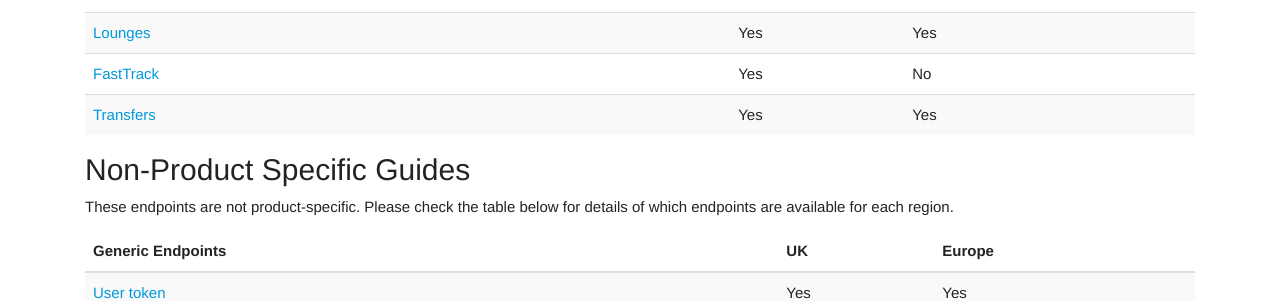
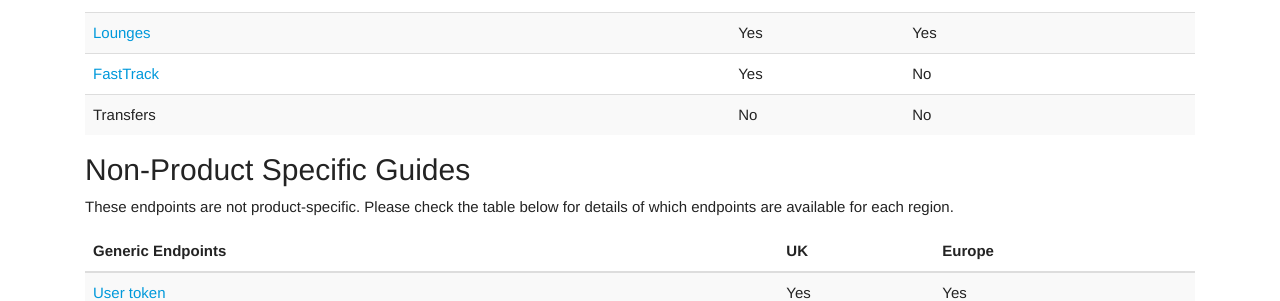
Before and after one commit to holidayextras/partner-api-docs, a Jekyll site: the page built from site/hxapi/index.md, in a window 1280 px wide and 900 px high. Shown: the part 392-693 px from the top of the window. Built offline with Jekyll 4.4.1, drawn with Linux system fonts in a browser that asks for light colours; some web fonts are replaced; our own code applies the rules of GitHub Pages for plain Markdown files.

Commit message:
docs: remove transfers from v1 product guides

```diff
--- a/site/hxapi/index.md
+++ b/site/hxapi/index.md
@@ -16,7 +16,7 @@ Please check the table below for details of which products are available in each
 |[Hotels](/hxapi/hotel)|Yes|Yes|
 |[Lounges](/hxapi/lounge)|Yes|Yes|
 |[FastTrack](/hxapi/fasttrack)|Yes|No|
-|[Transfers](/hxapi/transfers)|Yes|Yes|
+|Transfers|No|No|
 
 
 
```
